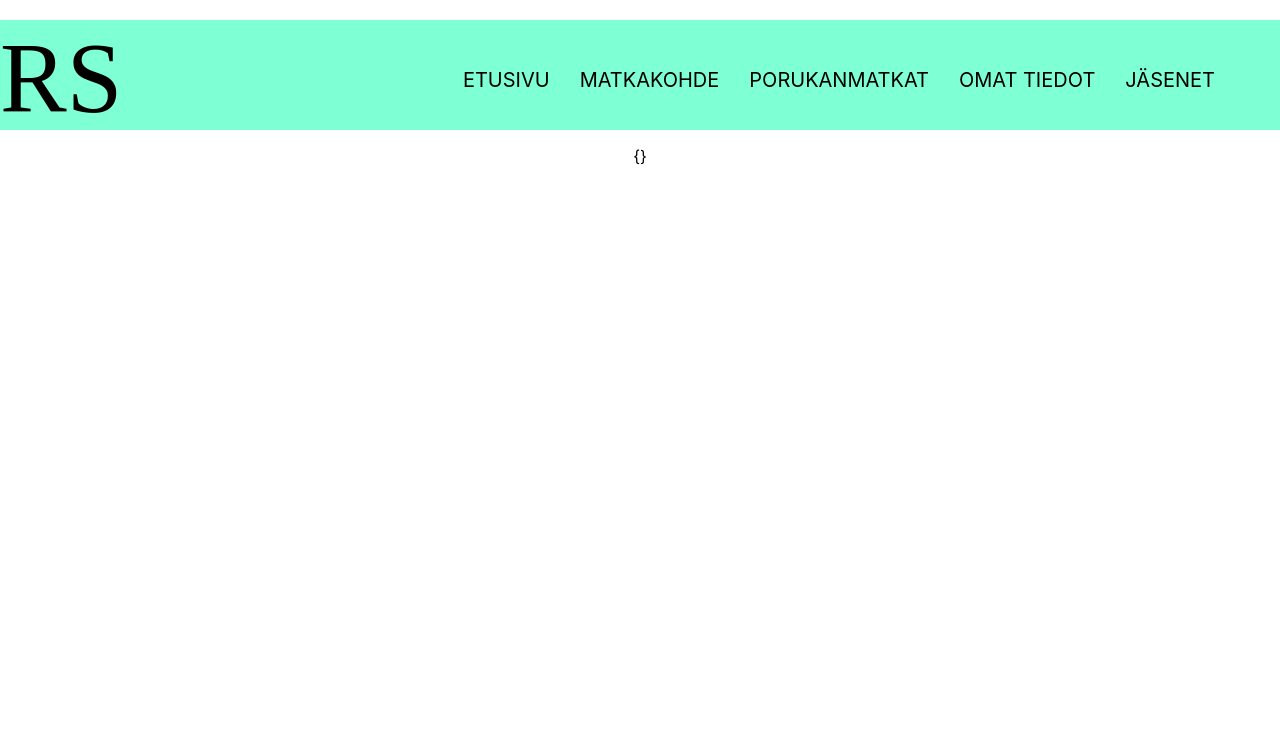
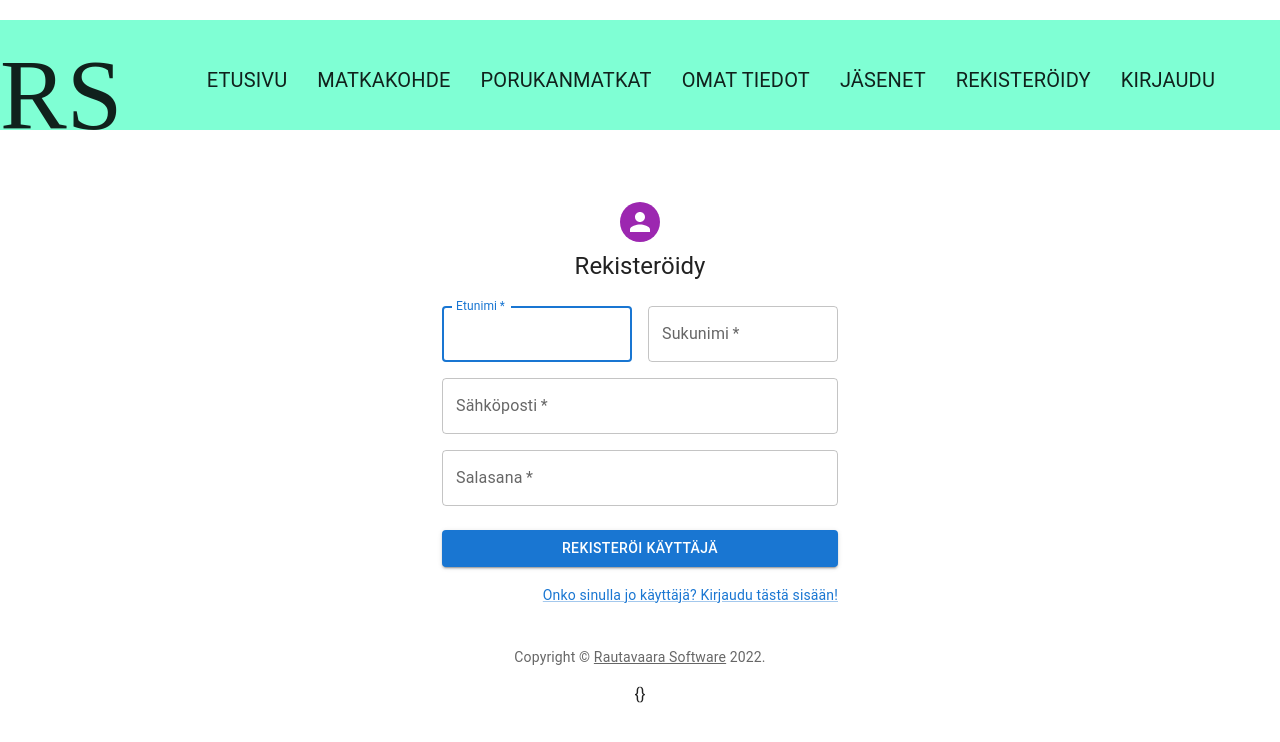
Before and after one commit to ValttKii/Matkakertomus, a React (Create React App) app in the folder client/: page /rekisteroidy in a window 1280 px wide. Shown: the top 742 px of the page. Built offline with nearby package versions, Linux system fonts and the light colour scheme; no server answers.

Commit message:
Etusivu_muokkaus_ja_kirjaudu

```diff
--- a/client/public/index.html
+++ b/client/public/index.html
@@ -24,6 +24,10 @@
       work correctly both with client-side routing and a non-root public URL.
       Learn how to configure a non-root public URL by running `npm run build`.
     -->
+    <link rel="preconnect" href="https://fonts.googleapis.com">
+    <link rel="preconnect" href="https://fonts.gstatic.com" crossorigin>
+    <link href="https://fonts.googleapis.com/css2?family=Indie+Flower&display=swap" rel="stylesheet">
+
     <title>React App</title>
   </head>
   <body>
--- a/client/src/App.js
+++ b/client/src/App.js
@@ -1,6 +1,6 @@
 import logo from './logo.svg';
 import  { Header } from './components/common'
-import  {Asiakas, Etusivu, Jasenet, Omattiedot}   from './components'
+import  {Asiakas, Etusivu, Jasenet, Omattiedot, Rekisteroidy, Kirjaudu}   from './components'
 
 import './App.css';
 
@@ -34,6 +34,8 @@
         <Route path="/etusivu" element={<Etusivu/>}/>
         <Route path="/jasenet" element={<Jasenet/>}/>
         <Route path="/omattiedot" element={<Omattiedot/>}/>
+        <Route path="/rekisteroidy" element={<Rekisteroidy/>}/>
+        <Route path="/kirjaudu" element={<Kirjaudu/>}/>
 
       </Routes>
       </Router>
--- a/client/src/components/common/navbar/Navbar.jsx
+++ b/client/src/components/common/navbar/Navbar.jsx
@@ -12,7 +12,8 @@
       <NavLink to='/porukanmatkat' className="navbar-item"  style={() => ({ fontSize: '20px', height: '100px', textDecoration: 'none' })}>PORUKANMATKAT</NavLink>
       <NavLink to="/omattiedot" className="navbar-item" style={() => ({ fontSize: '20px', height: '100px', textDecoration: 'none' })} >OMAT TIEDOT</NavLink>
       <NavLink to="/jasenet" className="navbar-item" style={() => ({ fontSize: '20px', height: '100px', textDecoration: 'none' })}>JÄSENET</NavLink>
-
+      <NavLink to="/rekisteroidy" className="navbar-item" style={() => ({ fontSize: '20px', height: '100px', textDecoration: 'none' })}>REKISTERÖIDY</NavLink>
+      <NavLink to="/kirjaudu" className="navbar-item" style={() => ({ fontSize: '20px', height: '100px', textDecoration: 'none' })}>KIRJAUDU</NavLink>
 
     </section>
   )
--- a/client/src/components/etusivu/Etusivu.css
+++ b/client/src/components/etusivu/Etusivu.css
@@ -0,0 +1,21 @@
+.matka {
+    position: relative;
+    width: 100%;
+    height: 100%;
+}
+
+.matka_kuva {
+    width: 100%;
+    height: 100%;
+    object-fit: cover;
+}
+
+.matka_otsikko {
+    position: absolute;
+    bottom: 15%;
+    right: 10%;
+    color: white;
+    font-size: 4rem;
+    padding: 15px;
+    font-family: 'Indie Flower', cursive;
+}
--- a/client/src/components/etusivu/Etusivu.jsx
+++ b/client/src/components/etusivu/Etusivu.jsx
@@ -1,12 +1,18 @@
 import React from 'react'
 import { Navbar, Header } from '../common';
+import "./Etusivu.css";
+import Ohjt1kuva from "./Kuvat/Ohjt1kuva.jpg"
+
 
 
 
 import { useState, useEffect } from "react";
 
 export const Etusivu = () => {
-    return(<p>Moi</p>
+    return(<div className="matka">
+        <img src ={Ohjt1kuva} alt="Travel" className="matka_kuva"/>
+        <h1 className="matka_otsikko">Tervetuloa matkustamaan!</h1>
+    </div>
     )
 }
 
--- a/client/src/components/index.js
+++ b/client/src/components/index.js
@@ -2,6 +2,8 @@
 import Etusivu from "./etusivu";
 import Jasenet from "./jasenet";
 import Omattiedot from "./omattiedot";
+import Rekisteroidy from "./rekisteroidy/rekisteroidy";
+import Kirjaudu from "./kirjaudu/kirjaudu";
 export {
-    Asiakas, Etusivu, Jasenet, Omattiedot
+    Asiakas, Etusivu, Jasenet, Omattiedot, Rekisteroidy, Kirjaudu
 }
--- /dev/null
+++ b/client/src/components/kirjaudu/kirjaudu.jsx
@@ -0,0 +1,107 @@
+import * as React from 'react';
+import Avatar from '@mui/material/Avatar';
+import Button from '@mui/material/Button';
+import CssBaseline from '@mui/material/CssBaseline';
+import TextField from '@mui/material/TextField';
+import FormControlLabel from '@mui/material/FormControlLabel';
+import Checkbox from '@mui/material/Checkbox';
+import Link from '@mui/material/Link';
+import Grid from '@mui/material/Grid';
+import Box from '@mui/material/Box';
+import Typography from '@mui/material/Typography';
+import Container from '@mui/material/Container';
+import { createTheme, ThemeProvider } from '@mui/material/styles';
+
+import { Navbar, Header } from '../common';
+
+function Copyright(props) {
+    return (
+      <Typography variant="body2" color="text.secondary" align="center" {...props}>
+        {'Copyright © '}
+        <Link color="inherit" href="/etusivu">
+          Rautavaara Software
+        </Link>{' '}
+        {new Date().getFullYear()}
+        {'.'}
+      </Typography>
+    );
+  }
+
+const theme = createTheme();
+
+export function Kirjaudu() {
+  const handleSubmit = (event) => {
+    event.preventDefault();
+    const data = new FormData(event.currentTarget);
+    console.log({
+      email: data.get('email'),
+      password: data.get('password'),
+    });
+  };
+
+  return (
+    <ThemeProvider theme={theme}>
+      <Container component="main" maxWidth="xs">
+        <CssBaseline />
+        <Box
+          sx={{
+            marginTop: 10,
+            display: 'flex',
+            flexDirection: 'column',
+            alignItems: 'center',
+          }}
+        >
+          <Avatar sx={{ m: 1, bgcolor: 'secondary.main' }}>
+          </Avatar>
+          <Typography component="h1" variant="h5">
+            Kirjaudu sisään
+          </Typography>
+          <Box component="form" onSubmit={handleSubmit} noValidate sx={{ mt: 1 }}>
+            <TextField
+              margin="normal"
+              required
+              fullWidth
+              id="email"
+              label="Sähköposti"
+              name="email"
+              autoComplete="email"
+              autoFocus
+            />
+            <TextField
+              margin="normal"
+              required
+              fullWidth
+              name="password"
+              label="Salasana"
+              type="password"
+              id="password"
+              autoComplete="current-password"
+            />
+            <Button
+              type="submit"
+              fullWidth
+              variant="contained"
+              sx={{ mt: 3, mb: 2 }}
+            >
+              Kirjaudu sisään
+            </Button>
+            <Grid container justifyContent="flex-end">
+{/*               <Grid item xs>
+                <Link href="#" variant="body2">
+                  Forgot password?
+                </Link>
+              </Grid> */}
+              <Grid item>
+                <Link href="/rekisteroidy" variant="body2">
+                  {"Eikö sinulla ole käyttäjää? Rekisteröidy?"}
+                </Link>
+              </Grid>
+            </Grid>
+          </Box>
+        </Box>
+        <Copyright sx={{ mt: 8, mb: 4 }} />
+      </Container>
+    </ThemeProvider>
+  );
+}
+export default Kirjaudu;
--- /dev/null
+++ b/client/src/components/rekisteroidy/rekisteroidy.jsx
@@ -0,0 +1,126 @@
+import * as React from 'react';
+import Avatar from '@mui/material/Avatar';
+import Button from '@mui/material/Button';
+import CssBaseline from '@mui/material/CssBaseline';
+import TextField from '@mui/material/TextField';
+import FormControlLabel from '@mui/material/FormControlLabel';
+import Checkbox from '@mui/material/Checkbox';
+import Link from '@mui/material/Link';
+import Grid from '@mui/material/Grid';
+import Box from '@mui/material/Box';
+import Typography from '@mui/material/Typography';
+import Container from '@mui/material/Container';
+import { createTheme, ThemeProvider } from '@mui/material/styles';
+
+import { Navbar, Header } from '../common';
+
+function Copyright(props) {
+  return (
+    <Typography variant="body2" color="text.secondary" align="center" {...props}>
+      {'Copyright © '}
+      <Link color="inherit" href="/etusivu">
+        Rautavaara Software
+      </Link>{' '}
+      {new Date().getFullYear()}
+      {'.'}
+    </Typography>
+  );
+}
+
+const theme = createTheme();
+
+export function Rekisteroidy() {
+  const handleSubmit = (event) => {
+    event.preventDefault();
+    const data = new FormData(event.currentTarget);
+    console.log({
+      email: data.get('email'),
+      password: data.get('password'),
+    });
+  };
+
+  return (
+    <ThemeProvider theme={theme}>
+      <Container component="main" maxWidth="xs">
+        <CssBaseline />
+        <Box
+          sx={{
+            marginTop: 8,
+            display: 'flex',
+            flexDirection: 'column',
+            alignItems: 'center',
+          }}
+        >
+          <Avatar sx={{ m: 1, bgcolor: 'secondary.main' }}>
+          </Avatar>
+          <Typography component="h1" variant="h5">
+            Rekisteröidy
+          </Typography>
+          <Box component="form" noValidate onSubmit={handleSubmit} sx={{ mt: 3 }}>
+            <Grid container spacing={2}>
+              <Grid item xs={12} sm={6}>
+                <TextField
+                  autoComplete="given-name"
+                  name="firstName"
+                  required
+                  fullWidth
+                  id="firstName"
+                  label="Etunimi"
+                  autoFocus
+                />
+              </Grid>
+              <Grid item xs={12} sm={6}>
+                <TextField
+                  required
+                  fullWidth
+                  id="lastName"
+                  label="Sukunimi"
+                  name="lastName"
+                  autoComplete="family-name"
+                />
+              </Grid>
+              <Grid item xs={12}>
+                <TextField
+                  required
+                  fullWidth
+                  id="email"
+                  label="Sähköposti"
+                  name="email"
+                  autoComplete="email"
+                />
+              </Grid>
+              <Grid item xs={12}>
+                <TextField
+                  required
+                  fullWidth
+                  name="password"
+                  label="Salasana"
+                  type="password"
+                  id="password"
+                  autoComplete="new-password"
+                />
+              </Grid>
+            </Grid>
+            <Button
+              type="submit"
+              fullWidth
+              variant="contained"
+              sx={{ mt: 3, mb: 2 }}
+            >
+              Rekisteröi käyttäjä
+            </Button>
+            <Grid container justifyContent="flex-end">
+              <Grid item>
+                <Link href="/kirjaudu" variant="body2">
+                  Onko sinulla jo käyttäjä? Kirjaudu tästä sisään!
+                </Link>
+              </Grid>
+            </Grid>
+          </Box>
+        </Box>
+        <Copyright sx={{ mt: 5 }} />
+      </Container>
+    </ThemeProvider>
+  );
+}
+export default Rekisteroidy;
```
Also changed, not shown: client/src/components/etusivu/Kuvat/Ohjt1kuva.jpg (added).
